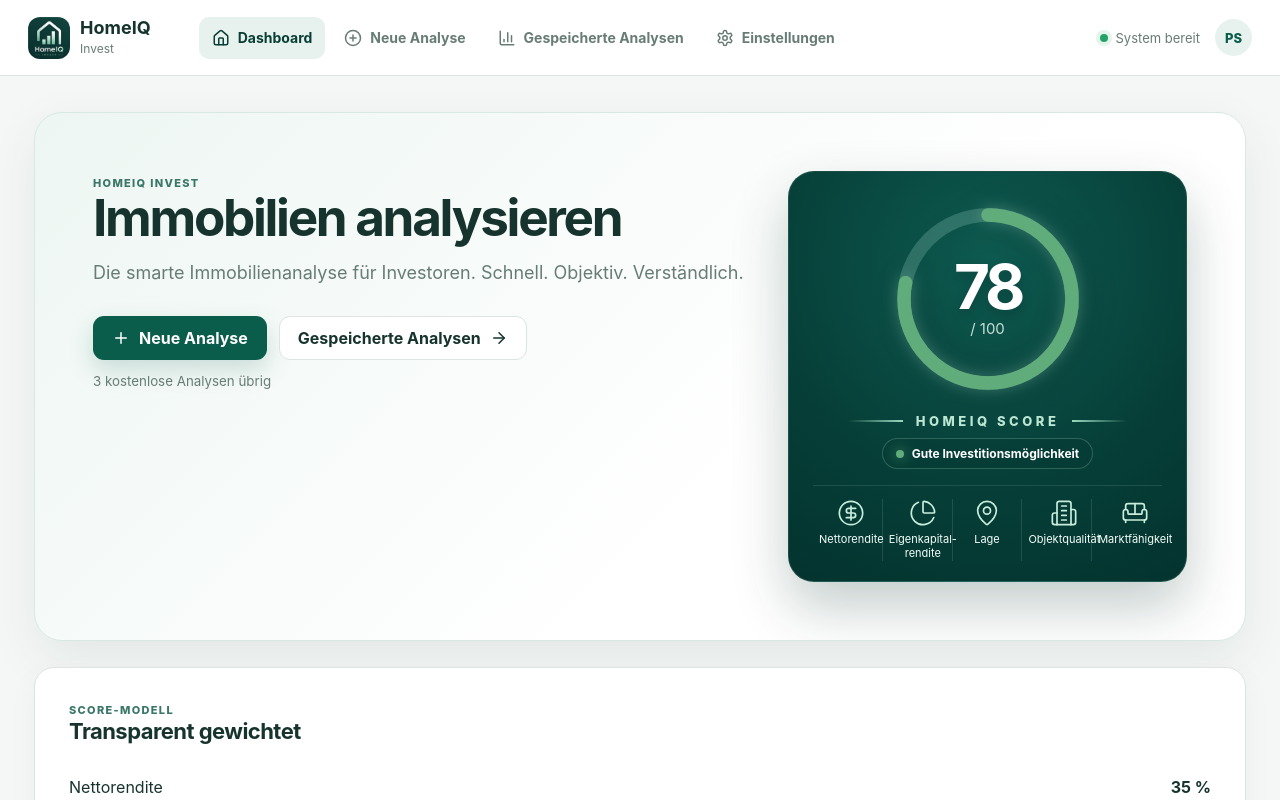
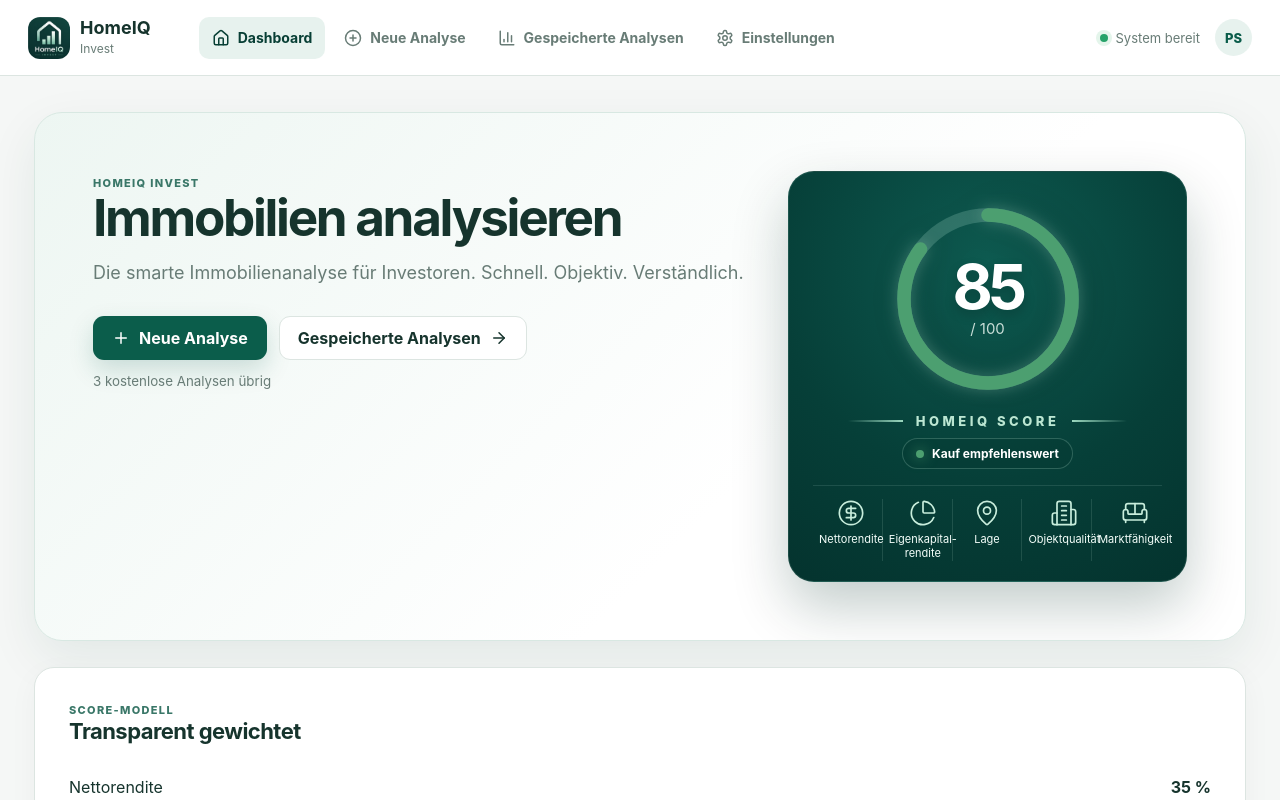
Before and after one commit to rb4mbwjbtc-sys/homeiq-invest, a React (Vite) app: page / in a window 1280 px wide. Shown: the top 800 px of the page. Built offline with nearby package versions, Linux system fonts and the light colour scheme.

Commit message:
HomeIQ V5.7.14 – Score-Texte vereinheitlichen und Score-Faktoren besser lesbar darstellen

```diff
--- a/package.json
+++ b/package.json
@@ -1,7 +1,7 @@
 {
   "name": "homeiq-independent",
   "private": true,
-  "version": "5.7.13",
+  "version": "5.7.14",
   "type": "module",
   "scripts": {
     "dev": "vite",
--- a/src/lib/calculations.ts
+++ b/src/lib/calculations.ts
@@ -315,7 +315,6 @@ export function calculateAnalysis(input: AnalysisInput): AnalysisResult {
     scoreBreakdown.marketability * 0.08
   );
 
-  const rating = score >= 80 ? "Sehr gute Investitionsmöglichkeit" : score >= 65 ? "Gute Investitionsmöglichkeit" : score >= 50 ? "Investment genauer prüfen" : "Kritische Investitionsmöglichkeit";
   const marketPriceOkay = !marketAnalysis.marketValueAvailable || marketAnalysis.priceDifferencePercent > -8;
   // 5-stufige Kaufempfehlung. Eine direkte Kaufempfehlung setzt neben
   // einem HomeIQ Score von mindestens 80 weiterhin mindestens 3.4 %
@@ -329,6 +328,9 @@ export function calculateAnalysis(input: AnalysisInput): AnalysisResult {
         : score >= 35
           ? "Kauf aktuell eher nicht empfohlen"
           : "Kauf aktuell nicht empfohlen";
+  // V5.7.14: Score-Badge und Gesamtbewertung verwenden dieselbe
+  // 5-stufige Kaufempfehlung wie der Hero-Badge.
+  const rating = recommendation;
 
   const positives: string[] = [];
   const negatives: string[] = [];
--- a/src/pages/Dashboard.tsx
+++ b/src/pages/Dashboard.tsx
@@ -20,7 +20,7 @@ export function Dashboard() {
           </div>
           <small className="free-note">{remainingFreeAnalyses} kostenlose {remainingFreeAnalyses === 1 ? "Analyse" : "Analysen"} übrig</small>
         </div>
-        <HomeIQScoreCard score={78} rating="Gute Investitionsmöglichkeit" compact />
+        <HomeIQScoreCard score={85} rating="Kauf empfehlenswert" compact />
       </section>
 
       <section className="panel dashboard-wide-panel score-model-panel">
--- a/src/pages/NewAnalysis.tsx
+++ b/src/pages/NewAnalysis.tsx
@@ -317,7 +317,7 @@ export function NewAnalysis() {
   return (
     <div className="page-stack narrow">
       <div className="page-heading">
-        <span className="eyebrow">{editId ? "ANALYSE BEARBEITEN" : "NEUE ANALYSE"} · V5.7.13</span>
+        <span className="eyebrow">{editId ? "ANALYSE BEARBEITEN" : "NEUE ANALYSE"} · V5.7.14</span>
         <h1>{editId ? "Analyse bearbeiten" : "Immobilie erfassen"}</h1>
         <p>Mit zuverlässiger Lageanalyse sowie Marktwert- und Marktmietschätzung.</p>
       </div>
--- a/src/pages/Result.tsx
+++ b/src/pages/Result.tsx
@@ -114,7 +114,7 @@ export function Result() {
       <div className="screen-report">
         <section className="result-hero report-cover">
           <div>
-            <span className="eyebrow">HOMEIQ INVEST · ANALYSEBERICHT V5.7.13</span>
+            <span className="eyebrow">HOMEIQ INVEST · ANALYSEBERICHT V5.7.14</span>
             <h1>{input.title}</h1>
             <p>
               {input.street} · {input.postalCode} {input.city}
@@ -302,7 +302,7 @@ export function Result() {
       <article className="print-report">
         <header className="print-header">
           <div>
-            <div className="print-brand"><img src={homeIqLogo} alt="HomeIQ"/><span>HOMEIQ INVEST · ANALYSE-BERICHT V5.7.13</span></div>
+            <div className="print-brand"><img src={homeIqLogo} alt="HomeIQ"/><span>HOMEIQ INVEST · ANALYSE-BERICHT V5.7.14</span></div>
             <h1>{input.title}</h1>
             <p>
               {input.street} {input.postalCode} {input.city}
--- a/src/pages/Settings.tsx
+++ b/src/pages/Settings.tsx
@@ -10,7 +10,7 @@ export function Settings() {
         <div><span>Sprache</span><strong>Deutsch (Schweiz)</strong></div>
         <div><span>Währung</span><strong>CHF</strong></div>
         <div><span>Datenregion</span><strong>Schweiz</strong></div>
-        <div><span>Version</span><strong>Independent V5.7.13 · Stable Input & POI Plausibility</strong></div>
+        <div><span>Version</span><strong>Independent V5.7.14 · Stable Input & POI Plausibility</strong></div>
       </section>
     </div>
   );
--- a/src/styles.css
+++ b/src/styles.css
@@ -760,3 +760,10 @@ img,svg,iframe{max-width:100%}
 .source-diagnostics span{font-size:10px;color:var(--muted)}
 .source-diagnostics .diag-loaded{color:#14765f}.source-diagnostics .diag-not_found{color:#8b6a28}.source-diagnostics .diag-timeout,.source-diagnostics .diag-error{color:#a6422f}
 @media(max-width:650px){.source-diagnostics{grid-template-columns:1fr}}
+
+/* V5.7.14 – bessere Lesbarkeit der fünf Score-Faktoren, sonst kein Layout-Eingriff */
+.result-hero>.homeiq-score-card.compact{width:410px;min-width:410px;padding-left:24px;padding-right:24px}
+.result-hero .homeiq-score-card.compact .homeiq-score-factors>div{padding-left:8px;padding-right:8px}
+.result-hero .homeiq-score-card.compact .homeiq-score-factors>div>span{font-size:10.5px;line-height:1.2;white-space:normal}
+@media(max-width:900px){.result-hero>.homeiq-score-card.compact{width:370px;min-width:370px}.result-hero .homeiq-score-card.compact .homeiq-score-factors>div>span{font-size:9.5px}}
+@media(max-width:700px){.result-hero>.homeiq-score-card.compact{width:100%;min-width:0}}
```
